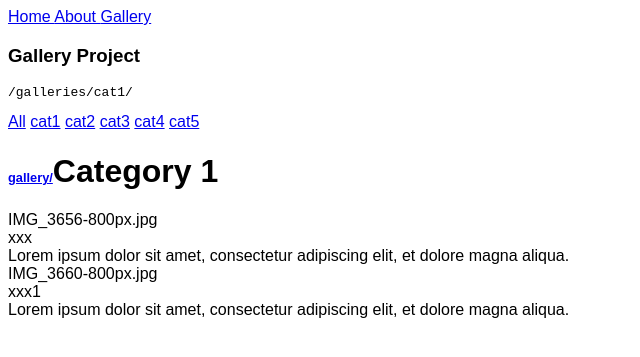
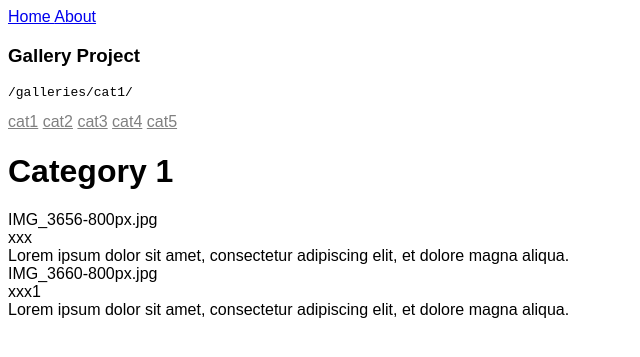
Before and after one commit to arvindsardar/portfolio, a Jekyll site: the page built from galleries/cat1.markdown, in a window 1280 px wide. Shown: the top 357 px of the page, without its empty margins (0-640 px from the left). Built offline with Jekyll 4.4.1, drawn with Linux system fonts in a browser that asks for light colours.

Commit message:
skeleton minor cleanup

```diff
--- a/_data/navigation.yml
+++ b/_data/navigation.yml
@@ -2,5 +2,3 @@
   link: /
 - name: About
   link: /about/
-- name: Gallery
-  link: /gallery/
--- a/_includes/galleryNav.html
+++ b/_includes/galleryNav.html
@@ -1,5 +1,4 @@
-<nav>
-	<a href="/gallery/">All</a>
+<nav class="catnav">
   {% for item in site.data.categories %}
     <a href="/galleries/{{item.category}}">{{item.category}}</a>
   {% endfor %}
--- a/_layouts/gallery.html
+++ b/_layouts/gallery.html
@@ -4,6 +4,6 @@ layout: default
 
 {% include galleryNav.html %}
 
-<h1><a class="breadcrumb" href="/gallery/">gallery/</a>{{ page.title }}</h1>
+<h1>{{ page.title }}</h1>
 
 {{ content }}
--- a/_sass/main.scss
+++ b/_sass/main.scss
@@ -1,12 +1,2 @@
 ---
 ---
-html, body{
-	font-family: Arial, Helvetica, sans-serif;
-}
-.current {
-  color: green;
-	font-weight: bold;
-}
-.breadcrumb{
-	font-size: 0.8rem;
-}
--- a/assets/css/styles.scss
+++ b/assets/css/styles.scss
@@ -1,3 +1,21 @@
 ---
 ---
-@import "main";
+// @import "main";
+
+html, body{
+	font-family: Arial, Helvetica, sans-serif;
+}
+.current {
+  color: green;
+	font-weight: bold;
+}
+.breadcrumb{
+	font-size: 0.8rem;
+}
+
+nav.catnav a{
+	color: gray;
+	&:visited{
+		color: orange;
+	}
+}
--- a/gallery.markdown
+++ /dev/null
@@ -1,6 +0,0 @@
----
-layout: default
-title: Galleries
----
-
-{% include galleryNav.html %}
--- a/index.markdown
+++ b/index.markdown
@@ -6,4 +6,4 @@ layout: default
 title: home
 ---
 
-hello world
+{% include galleryNav.html %}
```
